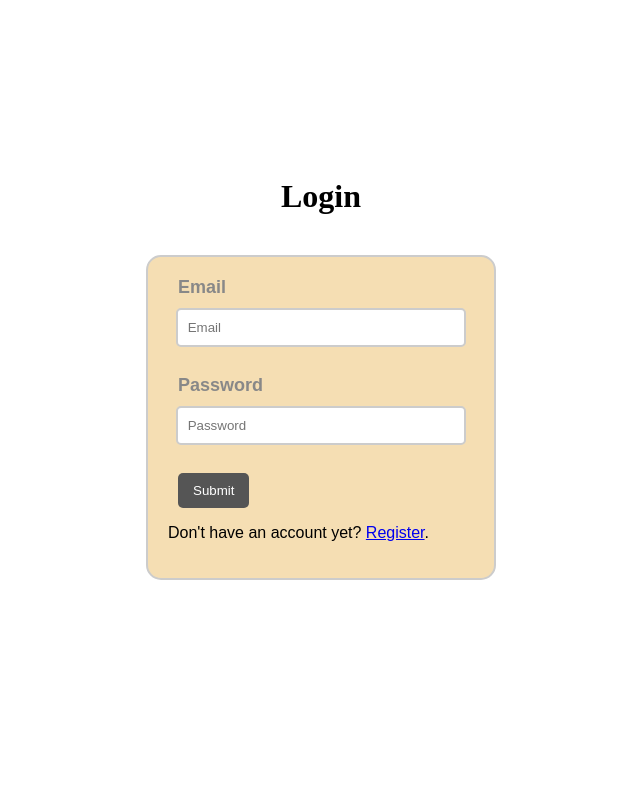
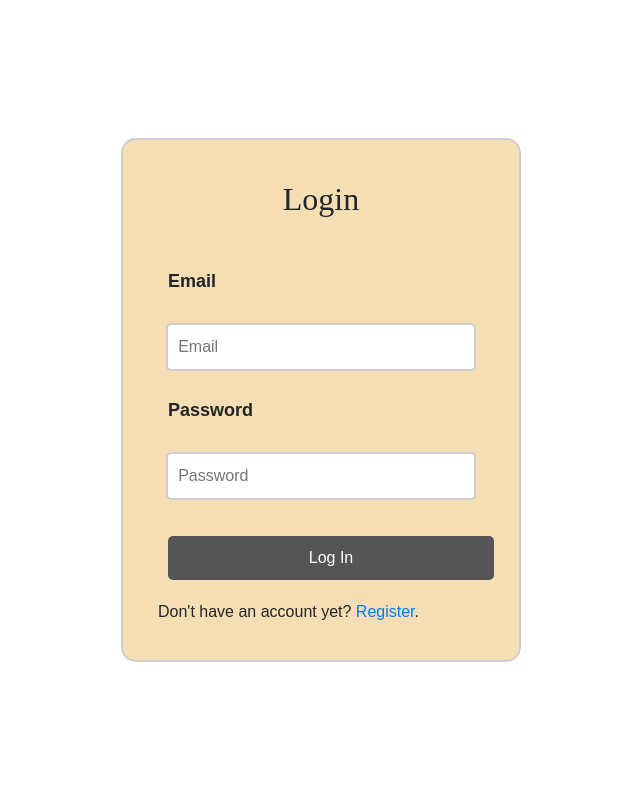
Before and after one commit to Giltp/WebProg_UTS_Lecture, a PHP site: page /PHP/login.php in a window 1280 px wide. Shown: the whole page, without its empty margins (319-959 px from the left). Run offline with PHP 8.4, Linux system fonts and the light colour scheme; some libraries are stand-ins or nearby versions.

Commit message:
login.php update

```diff
--- a/PHP/login.php
+++ b/PHP/login.php
@@ -1,47 +1,59 @@
 <?php
-
-$dsn = "mysql:host=localhost;dbname=restoranif330";
-$kunci = new PDO($dsn, "root", "");
-
-if ($_SERVER["REQUEST_METHOD"] == "POST") {
-    $email = $_POST["email"];
-    $password = $_POST["pass"];
-
-    // Memeriksa apakah email dan password cocok dalam database
-    $cek_sql = "SELECT * FROM user WHERE email = ? AND password = ?";
-    $cek_stmt = $kunci->prepare($cek_sql);
-    $cek_stmt->execute([$email, $password]);
-
-    if ($cek_stmt->rowCount() > 0) {
-        // Login berhasil, lakukan tindakan setelah login
-        echo "Login berhasil!";
-    } else {
-        // Email atau password salah
-        echo "Email atau password salah";
-    }
+session_start();
+if (isset($_SESSION["user"])) {
+    header("Location: index.php");
 }
 ?>
-
 <!DOCTYPE html>
 <html lang="en">
 <head>
     <meta charset="UTF-8">
+    <meta http-equiv="X-UA-Compatible" content="IE=edge">
     <meta name="viewport" content="width=device-width, initial-scale=1.0">
     <title>Login</title>
     <link href="https://cdn.datatables.net/1.13.6/css/jquery.dataTables.min.css" rel="stylesheet">
+    <link rel="stylesheet" href="https://cdn.jsdelivr.net/npm/bootstrap@4.0.0/dist/css/bootstrap.min.css" integrity="sha384-Gn5384xqQ1aoWXA+058RXPxPg6fy4IWvTNh0E263XmFcJlSAwiGgFAW/dAiS6JXm" crossorigin="anonymous">
 </head>
 
 <body>
-    <h1>Login</h1>
-    <form action="" method="post"> <!-- Change action to an empty string to post to the same page -->
+    <form action="login.php" method="post">
+        <?php
+            if(isset($_POST["submit"])){
+                $email = $_POST["email"];
+                $password = $_POST["password"];
+                require_once "db.php";
+                $sql = "SELECT * FROM user WHERE email = '$email'";
+                $result = mysqli_query($conn, $sql);
+                $user = mysqli_fetch_array($result, MYSQLI_ASSOC);
+                if ($user) {
+                    if (password_verify($password, $user["password"])) {
+                        session_start();
+                        $_SESSION["user"] = "yes";
+                        header("Location: index.php");
+                        die();
+                    }else{
+                        echo "<div class='alert alert-danger'>Password does not match</div>";
+                    }
+                }else{
+                    echo "<div class='alert alert-danger'>Email does not match</div>";
+                }
+            }
+        ?>
         <div class="container">
+        <h2>Login</h2>
+            <div class="login">
+                <div class="form-group">
                     <label><b>Email</b></label>
-            <input type="text" placeholder="Email" name="email" id="email" required>
-            <br>
+                    <input type="email" placeholder="Email" name="email" id="email" >
+                </div>
+                <div class="form-group">
                     <label><b>Password</b></label>
-            <input type="password" placeholder="Password" name="pass" id="pass" required>
-            <br>
-            <button type="submit" class="registerbtn">Submit</button>
+                    <input type="password" placeholder="Password" name="password" id="password" >
+                </div>
+                <div class="form-submit">
+                    <input type="submit" name="submit" value="Log In" class="btn btn-primary">
+                </div>
+            </div>
         </div>
         <div class="container signin">
             <p>Don't have an account yet? <a href="regis.php">Register</a>.</p>
@@ -55,7 +67,7 @@
 	display: flex;
 	justify-content: center;
 	align-items: center;
-	height: 90vh;
+	height: 100vh;
 	flex-direction: column;
 }
 
@@ -65,13 +77,13 @@
 }
 
 form {
-	width: 350px;
+	width: 400px;
 	border: 2px solid #ccc;
 	padding: 20px;
 	background: wheat;
 	border-radius: 15px;
 }
-input[type=text], input[type=password] {
+input[type=email], input[type=password] {
 	display: block;
 	border: 2px solid #ccc;
 	width: 95%;
@@ -80,26 +92,45 @@
 	border-radius: 5px;
 }
 label {
-	color: #888;
 	font-size: 18px;
 	padding: 10px;
 }
-h1{
+h2 {
         text-align: center;
         margin-bottom: 40px;
+        margin-top: 20px;
         font-family: 'Papyrus';
     }
-button {
-
+input[type=submit] {
 	background: #555;
     padding: 10px 15px;
     color: #fff;
     border-radius: 5px;
     margin-left: 10px;
     border: none;
+    width: 100%;
+    margin-top: 20px;
+    margin-bottom: 20px;
 }
-button:hover{
+input[type=submit]:hover{
 	opacity: .7;
+}
+
+@media (max-width: 375px) {
+        .container {
+            max-width: 100%;
+        }
+
+        .container form .login {
+            max-height: 300px;
+            overflow-y: scroll;
+        }
+
+        form .login .form-group {
+            margin-bottom: 15px;
+            width: 100%;
+        }
+
     }
 </style>
 </html>
```
Lines whose indentation alone changed are shown as unchanged.
